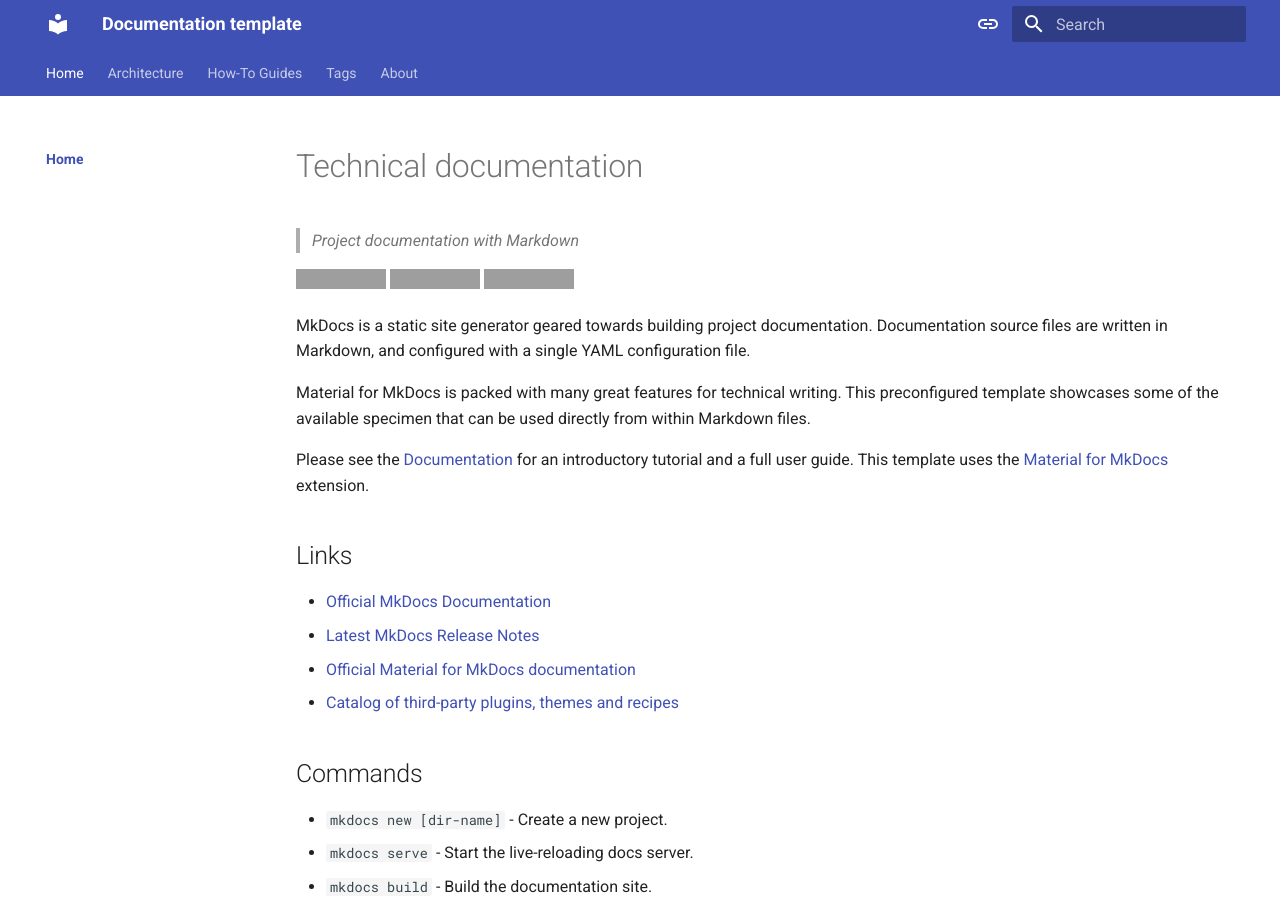
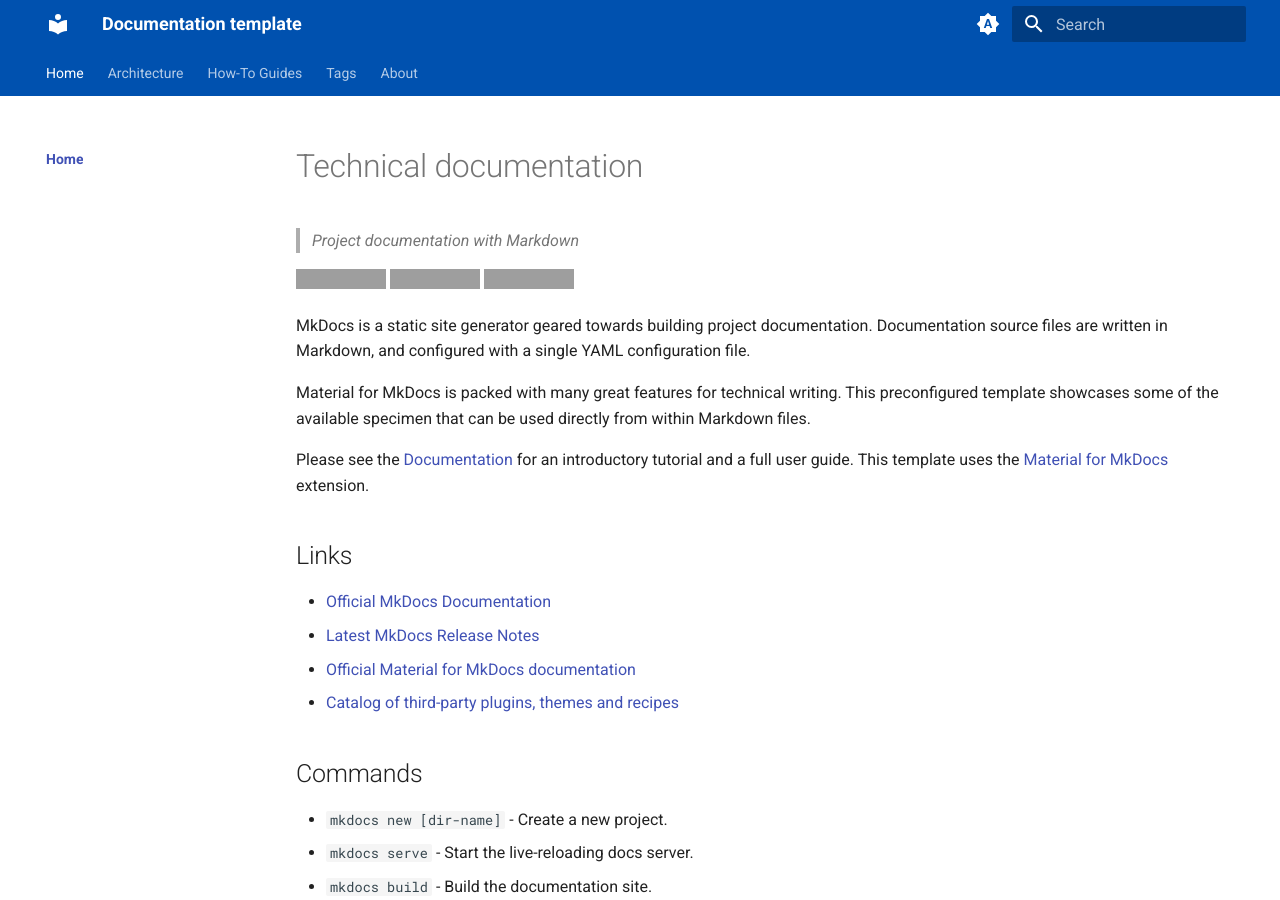
Before and after one commit to joergwolters/csco-mkdocs-templ, an MkDocs documentation site: the page built from docs/index.md, in a window 1280 px wide and 900 px high. Built offline with MkDocs 1.6.1 and Material for MkDocs 9.7.7, drawn with Linux system fonts in a browser that asks for light colours; grey boxes are pictures that could not be loaded.

Commit message:
Update palette configuration

```diff
--- a/mkdocs.yml
+++ b/mkdocs.yml
@@ -40,21 +40,19 @@ theme:
   palette:
     - media: "(prefers-color-scheme)"
       toggle:
-        icon: material/link
+        icon: material/brightness-auto
         name: Switch to light mode
     - media: "(prefers-color-scheme: light)"
-      scheme: default
+      scheme: cisco_blue
       primary: cisco_blue
-      accent: indigo
+      accent: light green
       toggle:
-        icon: material/toggle-switch
+        icon: material/brightness-7
         name: Switch to dark mode
     - media: "(prefers-color-scheme: dark)"
       scheme: slate
-      primary: black
-      accent: indigo
       toggle:
-        icon: material/toggle-switch-off
+        icon: material/brightness-4
         name: Switch to system preference
   favicon: assets/favicon.png
 
```
